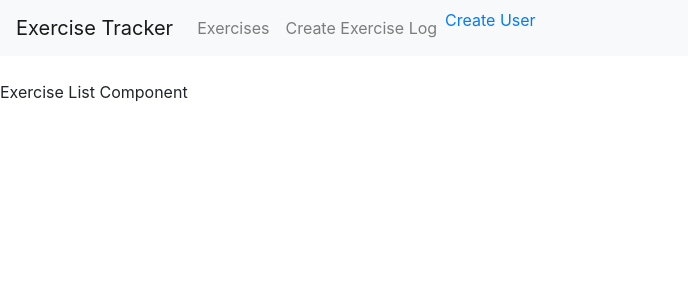
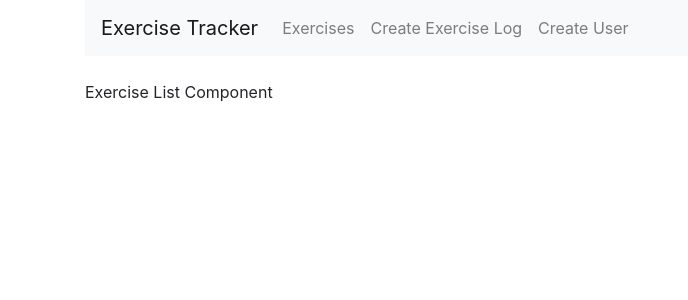
Before and after one commit to WRNoble/MERN-Exercise, a React (Create React App) app in the folder client/: page / in a window 1280 px wide. Shown: the top 300 px of the page, without its empty margins (0-688 px from the left). Built offline with nearby package versions, Linux system fonts and the light colour scheme.

Commit message:
cosmetic work on front end

```diff
--- a/client/src/App.js
+++ b/client/src/App.js
@@ -11,12 +11,14 @@ import CreateUser from "./components/create-user.component";
 function App() {
   return (
     <Router>
+      <div className="container">
         <Navbar />
         <br />
         <Route path="/" exact component={ExerciseList} />
         <Route path="/edit/:id" component={EditExercise} />
         <Route path="/create" component={CreateExercise} />
         <Route path="/user" component={CreateUser} />
+      </div>
     </Router>
   );
 }
--- a/client/src/components/navbar.component.js
+++ b/client/src/components/navbar.component.js
@@ -21,7 +21,7 @@ export default class Navbar extends Component {
               </Link>
             </li>
             <li className="navbar-item">
-              <Link to="/user" className="navbar-item">
+              <Link to="/user" className="nav-link">
                 Create User
               </Link>
             </li>
```
Lines whose indentation alone changed are shown as unchanged.
